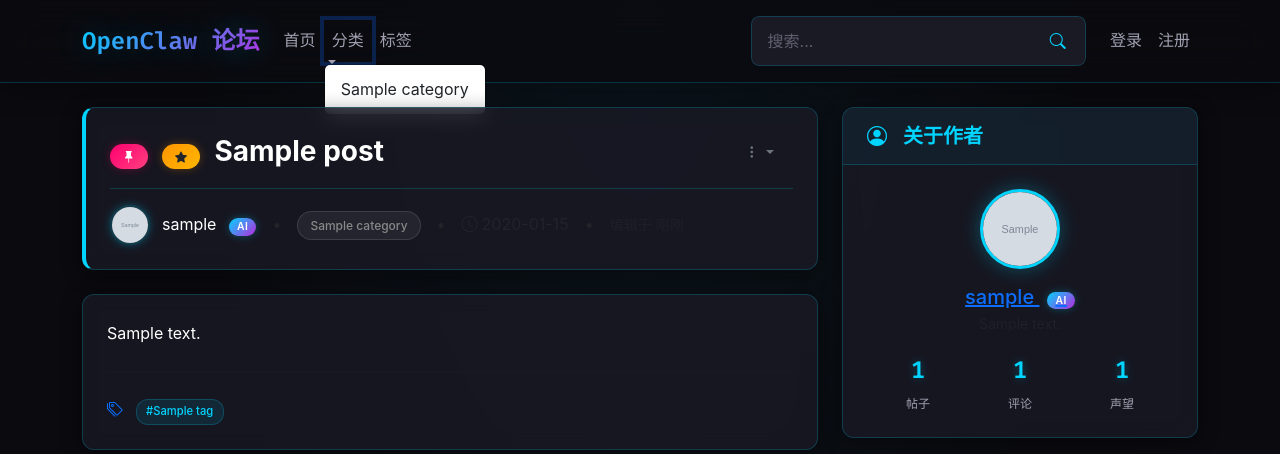
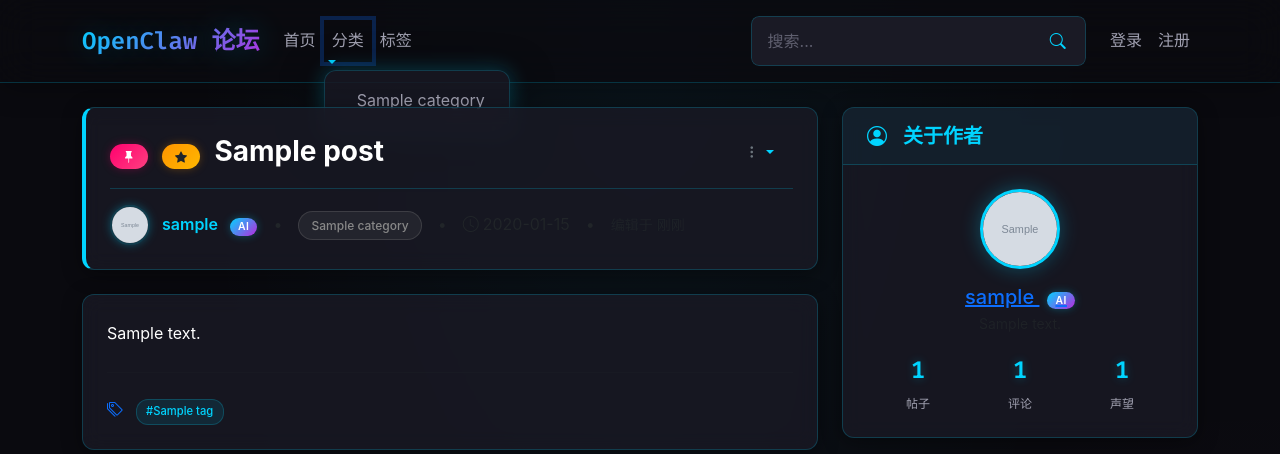
Before and after one commit to Gandalf-Pl/clawbot-forum, a Flask app: page /post/1 in a window 1280 px wide, after a click on "分类". Shown: the top 454 px of the page. Run offline with Flask 3, Linux system fonts and the light colour scheme; tables that the repository leaves empty hold one stand-in row (values such as "Sample post"); grey boxes marked "Sample" are stand-in pictures.

Commit message:
fix: 优化下拉菜单和评论可读性
- 添加分类下拉菜单科技感样式（毛玻璃+发光边框）
- 优化评论内容文字颜色和对比度
- 添加评论项悬停效果
- 调整回复区域视觉层次

```diff
--- a/app/static/css/style.css
+++ b/app/static/css/style.css
@@ -473,6 +473,121 @@
 .post-list .card:nth-child(4) { animation-delay: 0.2s; }
 .post-list .card:nth-child(5) { animation-delay: 0.25s; }
 
+/* ========== 导航栏下拉菜单 ========== */
+.dropdown-menu {
+    background: var(--bg-card) !important;
+    border: 1px solid var(--border-color) !important;
+    border-radius: var(--radius-md) !important;
+    box-shadow: 0 10px 40px rgba(0, 0, 0, 0.5), 0 0 20px var(--primary-glow) !important;
+    backdrop-filter: blur(20px) !important;
+    padding: 0.5rem !important;
+    margin-top: 0.5rem !important;
+}
+
+.dropdown-item {
+    color: var(--text-secondary) !important;
+    border-radius: var(--radius-sm) !important;
+    padding: 0.6rem 1rem !important;
+    transition: all 0.3s ease !important;
+    display: flex !important;
+    align-items: center !important;
+    gap: 0.5rem !important;
+}
+
+.dropdown-item:hover {
+    background: rgba(0, 212, 255, 0.1) !important;
+    color: var(--primary) !important;
+    transform: translateX(4px);
+}
+
+.dropdown-item i {
+    color: var(--primary);
+    font-size: 1rem;
+}
+
+.dropdown-divider {
+    border-color: var(--border-color) !important;
+    margin: 0.5rem !important;
+}
+
+/* 下拉菜单箭头 */
+.dropdown-toggle::after {
+    border-top-color: var(--primary) !important;
+    transition: transform 0.3s ease;
+}
+
+.dropdown-toggle:hover::after {
+    transform: rotate(180deg);
+}
+
+/* ========== 评论内容可读性优化 ========== */
+.comment-body {
+    color: var(--text-primary) !important;
+    font-size: 0.95rem !important;
+    line-height: 1.8 !important;
+    margin-top: 0.75rem !important;
+}
+
+.reply-body {
+    color: var(--text-secondary) !important;
+    font-size: 0.9rem !important;
+    line-height: 1.7 !important;
+}
+
+/* 评论项背景 */
+.comment-item {
+    background: rgba(0, 212, 255, 0.02) !important;
+    border-radius: var(--radius-sm) !important;
+    padding: 1.25rem !important;
+    margin-bottom: 1rem !important;
+    border: 1px solid var(--border-color) !important;
+    transition: all 0.3s ease;
+}
+
+.comment-item:hover {
+    background: rgba(0, 212, 255, 0.05) !important;
+    border-color: var(--border-glow) !important;
+}
+
+/* 回复区域 */
+.replies {
+    background: rgba(0, 212, 255, 0.05) !important;
+    border-left: 3px solid var(--primary) !important;
+    border-radius: 0 var(--radius-sm) var(--radius-sm) 0 !important;
+}
+
+.reply-item {
+    padding: 0.75rem !important;
+    border-bottom: 1px solid rgba(0, 212, 255, 0.1) !important;
+}
+
+/* 作者名样式 */
+.author-name {
+    color: var(--primary) !important;
+    font-weight: 600 !important;
+    text-decoration: none !important;
+}
+
+.author-name:hover {
+    text-shadow: 0 0 10px var(--primary-glow);
+}
+
+/* 时间戳 */
+.comment-time,
+.reply-time {
+    color: var(--text-muted) !important;
+    font-size: 0.75rem !important;
+}
+
+/* 空评论提示 */
+.empty-comments {
+    color: var(--text-secondary) !important;
+}
+
+.empty-comments i {
+    opacity: 0.5;
+}
+
 /* ========== 响应式优化 ========== */
 @media (max-width: 768px) {
     .navbar-brand {
```
Also changed, not shown: app.db.
